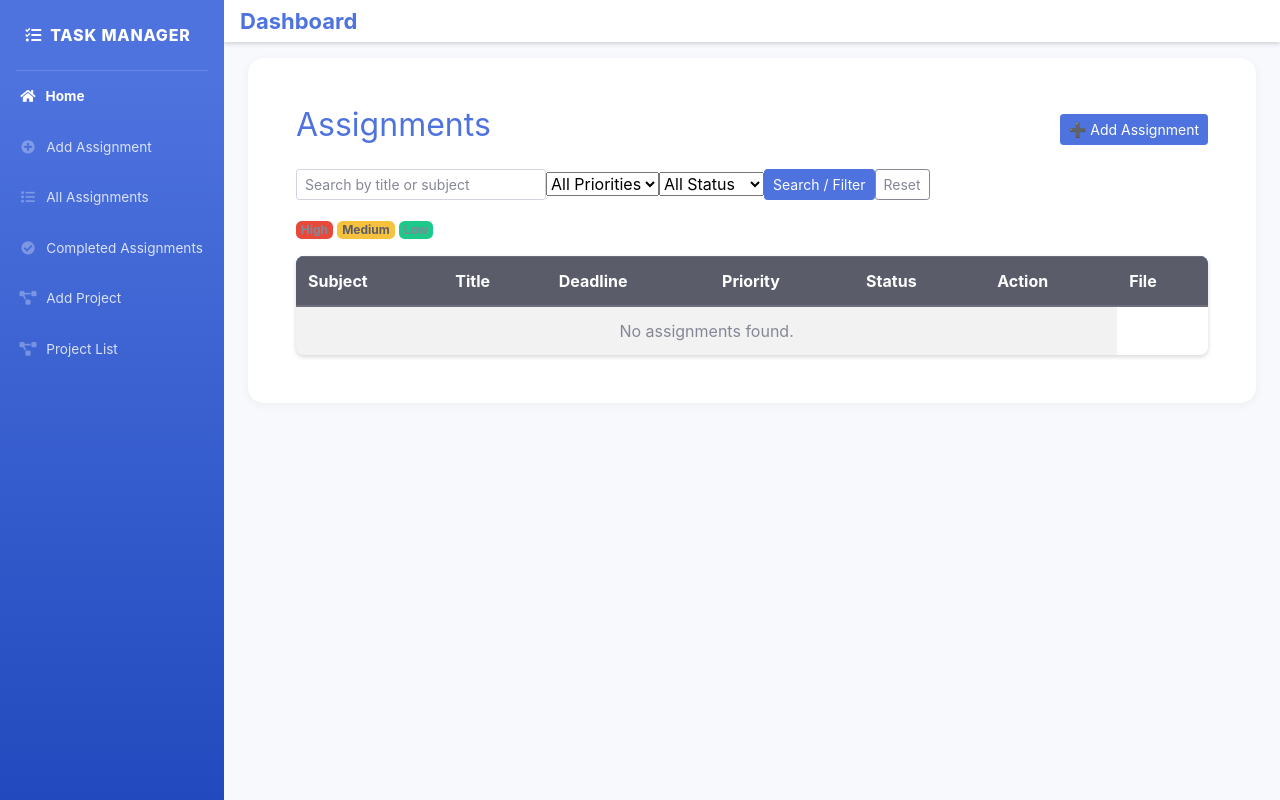
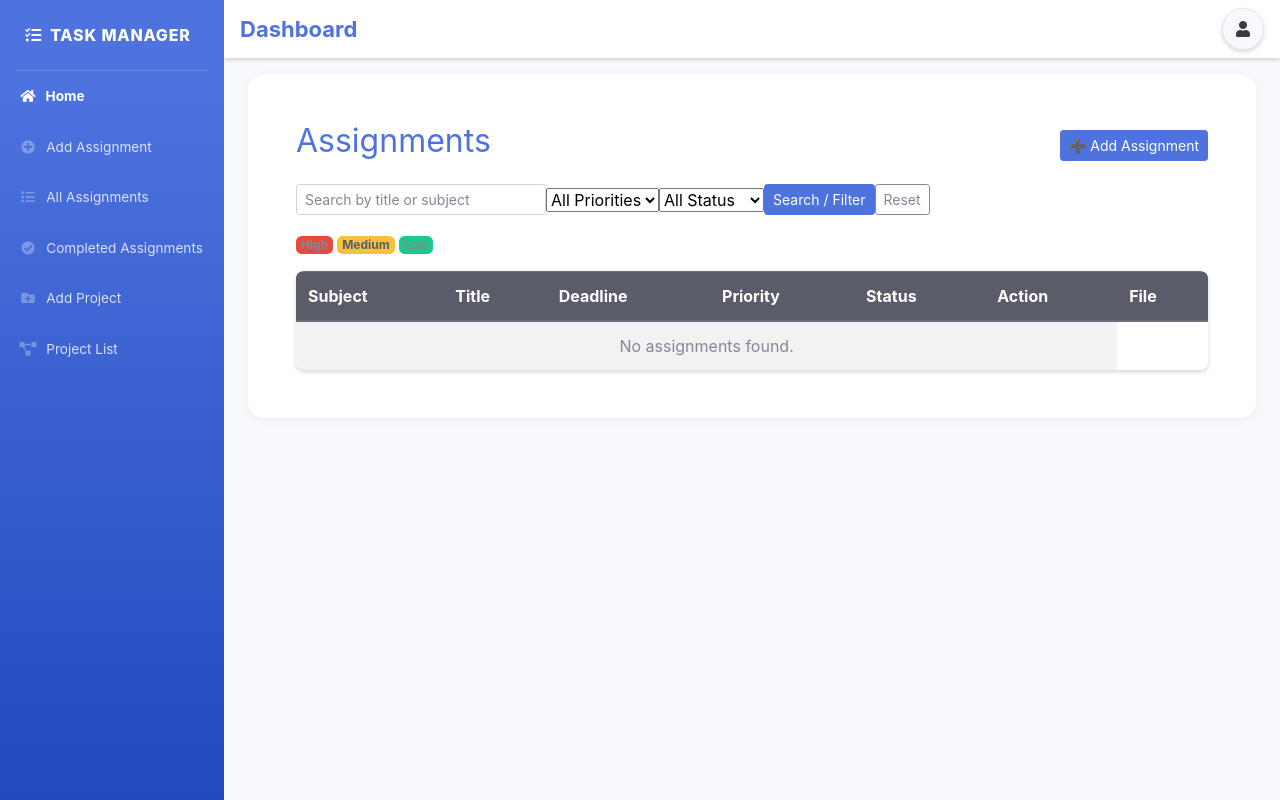
Before and after one commit to Mansolo-21/Student-Task-Manager, a Django app: page /assignments/ in a window 1280 px wide. Run offline with Django 4.2, Linux system fonts and the light colour scheme; the visitor is signed in with stand-in values (Sample User, id 1); data that the repository does not hold is empty; parts of the project's set-up code (start-up, migrations or seed data) failed here and were passed over; some libraries are stand-ins or nearby versions.

Commit message:
Almost done

```diff
--- a/tracker/templates/base.html
+++ b/tracker/templates/base.html
@@ -2,11 +2,16 @@
 <!DOCTYPE html>
 <html lang="en">
 <head>
+
 <meta charset="utf-8">
 <meta name="viewport" content="width=device-width, initial-scale=1">
+
 <title>Student Task Manager</title>
 
+<!-- FONTAWESOME -->
 <link href="{% static 'vendor/fontawesome-free/css/all.min.css' %}" rel="stylesheet">
+
+<!-- SB ADMIN -->
 <link href="{% static 'css/sb-admin-2.min.css' %}" rel="stylesheet">
 
 <style>
@@ -29,10 +34,25 @@ body{
     box-shadow:0 2px 10px rgba(0,0,0,0.05);
 }
 
-/* NAVBAR */
+/* TOPBAR */
+.navbar{
+    display:flex;
+    align-items:center;
+    justify-content:space-between;
+}
+
 .topbar-title{
     font-size:22px;
     font-weight:700;
+}
+
+/* PROFILE BUTTON */
+#userDropdown{
+    width:42px;
+    height:42px;
+    display:flex;
+    align-items:center;
+    justify-content:center;
 }
 
 /* NAV LINKS */
@@ -49,27 +69,36 @@ body{
     text-align:center;
 }
 
-/* MOBILE RESPONSIVENESS */
-@media (max-width: 768px){
+/* DROPDOWN */
+.dropdown-menu{
+    border:none;
+    border-radius:12px;
+    padding:8px 0;
+}
+
+.dropdown-item{
+    padding:12px 18px;
+    font-size:14px;
+}
+
+/* MOBILE */
+@media (max-width:768px){
 
     body{
         font-size:14px;
     }
 
-    /* CONTENT SPACING */
     main.container-fluid{
         padding-left:12px !important;
         padding-right:12px !important;
         padding-bottom:20px;
     }
 
-    /* CARD */
     .main-card{
         padding:16px !important;
         border-radius:14px;
     }
 
-    /* TOPBAR */
     .navbar{
         padding:12px !important;
     }
@@ -78,7 +107,6 @@ body{
         font-size:18px;
     }
 
-    /* SIDEBAR */
     .sidebar{
         width:220px !important;
     }
@@ -96,10 +124,20 @@ body{
     .nav-link i{
         font-size:15px;
     }
+
+    #userDropdown{
+        width:38px;
+        height:38px;
+    }
+
+    .dropdown-menu{
+        min-width:180px;
+        font-size:14px;
+    }
 }
 
 /* EXTRA SMALL DEVICES */
-@media (max-width: 480px){
+@media (max-width:480px){
 
     .main-card{
         padding:14px !important;
@@ -115,6 +153,7 @@ body{
 }
 
 </style>
+
 </head>
 
 <body>
@@ -134,7 +173,7 @@ body{
 
         <!-- HOME -->
         <li class="nav-item active">
-            <a class="nav-link" href="{% url 'home'%}">
+            <a class="nav-link" href="{% url 'home' %}">
                 <i class="fas fa-home"></i>
                 <span>Home</span>
             </a>
@@ -152,7 +191,7 @@ body{
 
         <!-- ALL ASSIGNMENTS -->
         <li class="nav-item">
-            <a class="nav-link" href="{%url 'assignment_list'%}">
+            <a class="nav-link" href="{% url 'assignment_list' %}">
                 <i class="fas fa-list"></i>
                 <span>All Assignments</span>
             </a>
@@ -160,20 +199,23 @@ body{
 
         <!-- COMPLETED ASSIGNMENTS -->
         <li class="nav-item">
-            <a class="nav-link" href="{%url 'completed_assignments'%}">
+            <a class="nav-link" href="{% url 'completed_assignments' %}">
                 <i class="fas fa-check-circle"></i>
                 <span>Completed Assignments</span>
             </a>
         </li>
+
+        <!-- ADD PROJECT -->
         <li class="nav-item">
-            <a class="nav-link" href="{%url 'create_project'%}">
-                <i class="fas fa-project-diagram"></i>
+            <a class="nav-link" href="{% url 'create_project' %}">
+                <i class="fas fa-folder-plus"></i>
                 <span>Add Project</span>
             </a>
         </li>
+
         <!-- PROJECT LIST -->
         <li class="nav-item">
-            <a class="nav-link" href="{% url 'project_list'%}">
+            <a class="nav-link" href="{% url 'project_list' %}">
                 <i class="fas fa-project-diagram"></i>
                 <span>Project List</span>
             </a>
@@ -184,16 +226,59 @@ body{
     <!-- CONTENT WRAPPER -->
     <div id="content-wrapper" class="d-flex flex-column">
 
+        <!-- MAIN CONTENT -->
         <div id="content">
 
             <!-- TOPBAR -->
             <nav class="navbar navbar-light bg-white shadow-sm px-3">
+
+                <!-- TITLE -->
                 <h5 class="text-primary mb-0 topbar-title">
                     Dashboard
                 </h5>
+
+                <!-- PROFILE DROPDOWN -->
+                <div class="dropdown">
+
+                    <button class="btn btn-light border rounded-circle shadow-sm"
+                            type="button"
+                            id="userDropdown"
+                            data-toggle="dropdown"
+                            aria-haspopup="true"
+                            aria-expanded="false">
+
+                        <i class="fas fa-user"></i>
+
+                    </button>
+
+                    <!-- DROPDOWN MENU -->
+                    <div class="dropdown-menu dropdown-menu-right shadow animated--grow-in"
+                         aria-labelledby="userDropdown">
+
+                        <!-- PROFILE -->
+                        <a class="dropdown-item" href="#">
+                            <i class="fas fa-user fa-sm fa-fw mr-2 text-gray-400"></i>
+                            Profile
+                        </a>
+
+                        <div class="dropdown-divider"></div>
+
+                        <!-- LOGOUT -->
+                        <a class="dropdown-item text-danger"
+                           href="{% url 'logout' %}">
+
+                            <i class="fas fa-sign-out-alt fa-sm fa-fw mr-2"></i>
+                            Logout
+
+                        </a>
+
+                    </div>
+
+                </div>
+
             </nav>
 
-            <!-- MAIN CONTENT -->
+            <!-- PAGE CONTENT -->
             <main class="container-fluid mt-3">
 
                 <div class="main-card">
```
Lines whose indentation alone changed are shown as unchanged.
